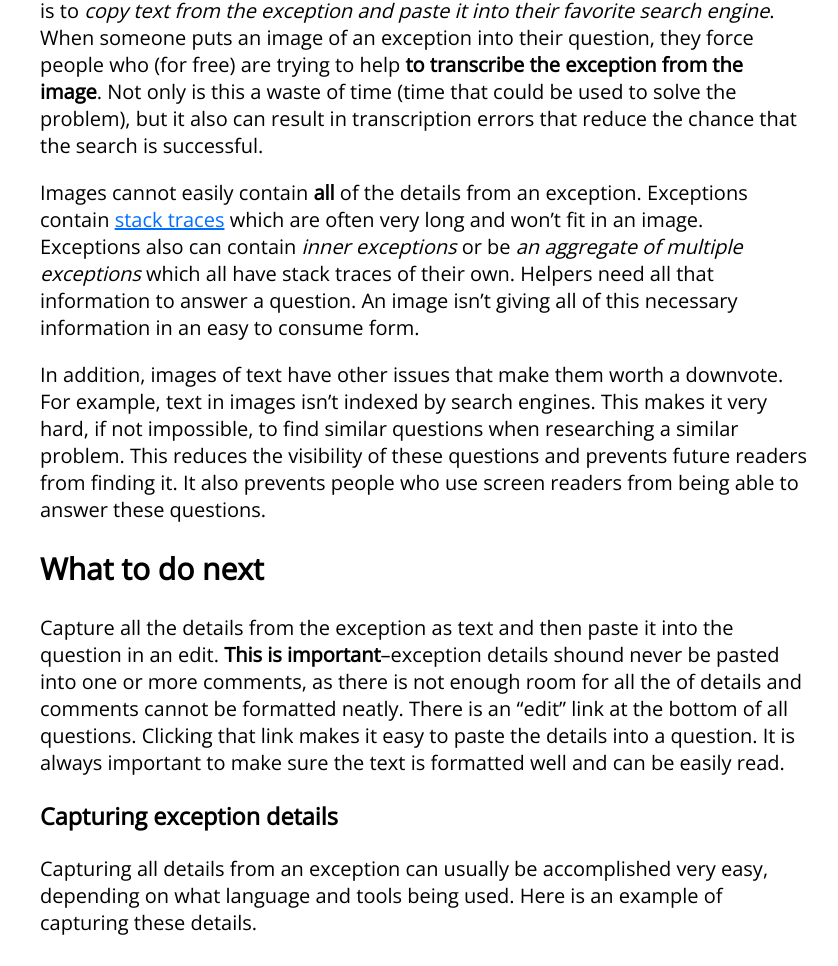
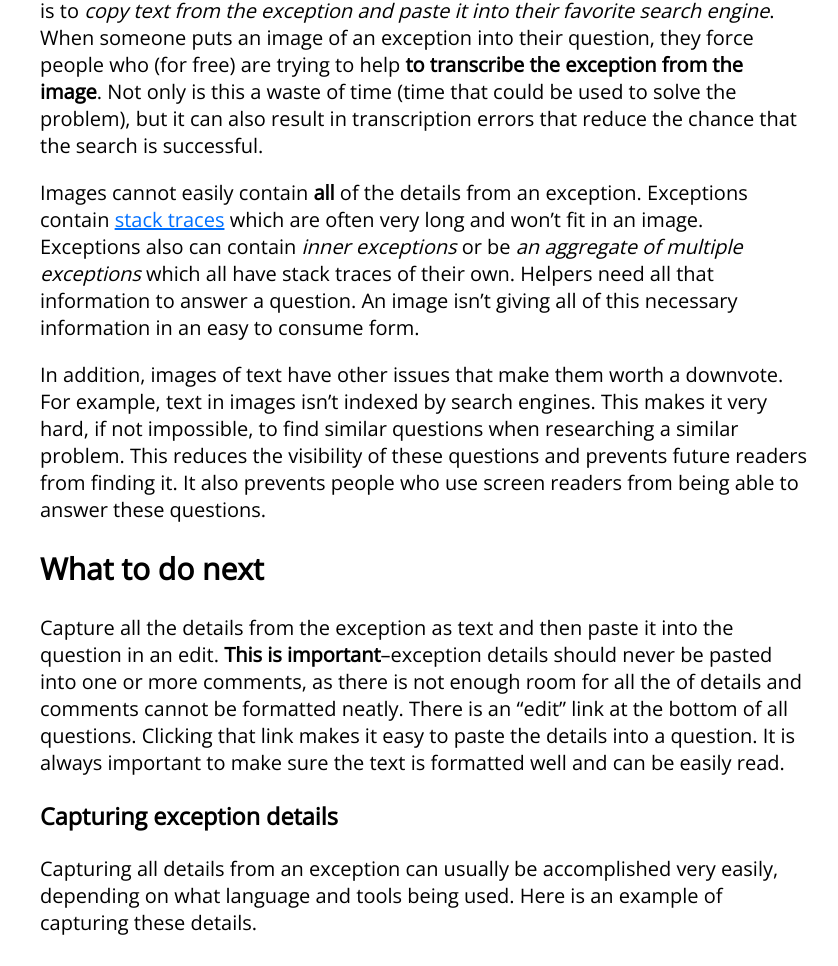
Before and after one commit to WillSullivan/idownvotedbecause, a Jekyll site: the page built from stackoverflow/imageofanexception.md, in a window 1280 px wide and 1400 px high, scrolled down 1528 px. Shown: the part 182-1148 px from the top of the window, without its empty margins (216-1054 px from the left). Built offline with Jekyll 4.4.1, drawn with Linux system fonts in a browser that asks for light colours; comment, search, counter and statistics services are not loaded.

Commit message:
Simple English fixes
Ref https://meta.stackoverflow.com/questions/285551/why-not-upload-images-of-code-on-so-when-asking-a-question/285557?noredirect=1#comment546287_285557

```diff
--- a/stackoverflow/imageofanexception.md
+++ b/stackoverflow/imageofanexception.md
@@ -22,17 +22,17 @@ pictures of exceptions show only part of the detail contained within the excepti
 ![Viewing the details of the exception](/images/stackoverflow/exceptionimage3.PNG)
 
 ## Why this is worth a downvote {#whythisisworthadownvote}
-One of the first things people do when trying to help someone with an exception is to *copy text from the exception and paste it into their favorite search engine*. When someone puts an image of an exception into their question, they force people who (for free) are trying to help **to transcribe the exception from the image**. Not only is this a waste of time (time that could be used to solve the problem), but it also can result in transcription errors that reduce the chance that the search is successful.
+One of the first things people do when trying to help someone with an exception is to *copy text from the exception and paste it into their favorite search engine*. When someone puts an image of an exception into their question, they force people who (for free) are trying to help **to transcribe the exception from the image**. Not only is this a waste of time (time that could be used to solve the problem), but it can also result in transcription errors that reduce the chance that the search is successful.
 
 Images cannot easily contain **all** of the details from an exception. Exceptions contain [stack traces](https://en.wikipedia.org/wiki/Stack_trace) which are often very long and won't fit in an image. Exceptions also can contain *inner exceptions* or be *an aggregate of multiple exceptions* which all have stack traces of their own. Helpers need all that information to answer a question. An image isn't giving all of this necessary information in an easy to consume form.
 
 In addition, images of text have other issues that make them worth a downvote. For example, text in images isn't indexed by search engines. This makes it very hard, if not impossible, to find similar questions when researching a similar problem. This reduces the visibility of these questions and prevents future readers from finding it. It also prevents people who use screen readers from being able to answer these questions.
 
 ## What to do next {#whattodonext}
-Capture all the details from the exception as text and then paste it into the question in an edit. **This is important**--exception details shound never be pasted into one or more comments, as there is not enough room for all the of details and comments cannot be formatted neatly. There is an "edit" link at the bottom of all questions. Clicking that link makes it easy to paste the details into a question. It is always important to make sure the text is formatted well and can be easily read.
+Capture all the details from the exception as text and then paste it into the question in an edit. **This is important**--exception details should never be pasted into one or more comments, as there is not enough room for all the of details and comments cannot be formatted neatly. There is an "edit" link at the bottom of all questions. Clicking that link makes it easy to paste the details into a question. It is always important to make sure the text is formatted well and can be easily read.
 
 ### Capturing exception details
-Capturing all details from an exception can usually be accomplished very easy, depending on what language and tools being used. Here is an example of capturing these details. {::comment}Note--if you add more examples, please pluralize the previous sentence!{:/}
+Capturing all details from an exception can usually be accomplished very easily, depending on what language and tools being used. Here is an example of capturing these details. {::comment}Note--if you add more examples, please pluralize the previous sentence!{:/}
 
 #### Visual Studio and .NET
 When debugging in Visual Studio, the Exception Helper Dialog contains a link that will copy all exception details to the clipboard
```
